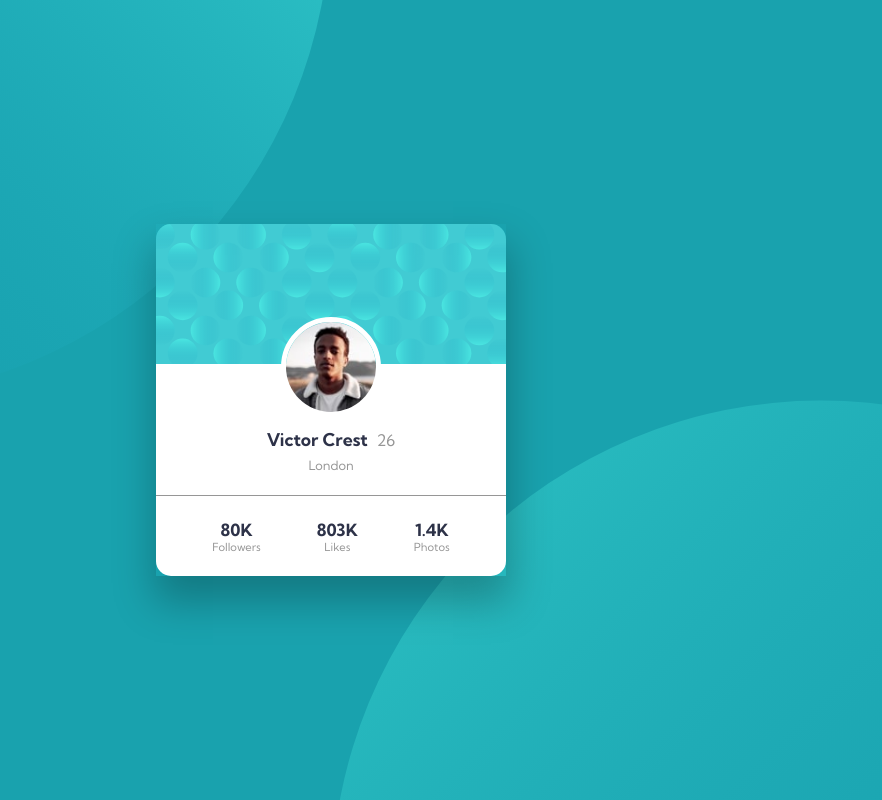
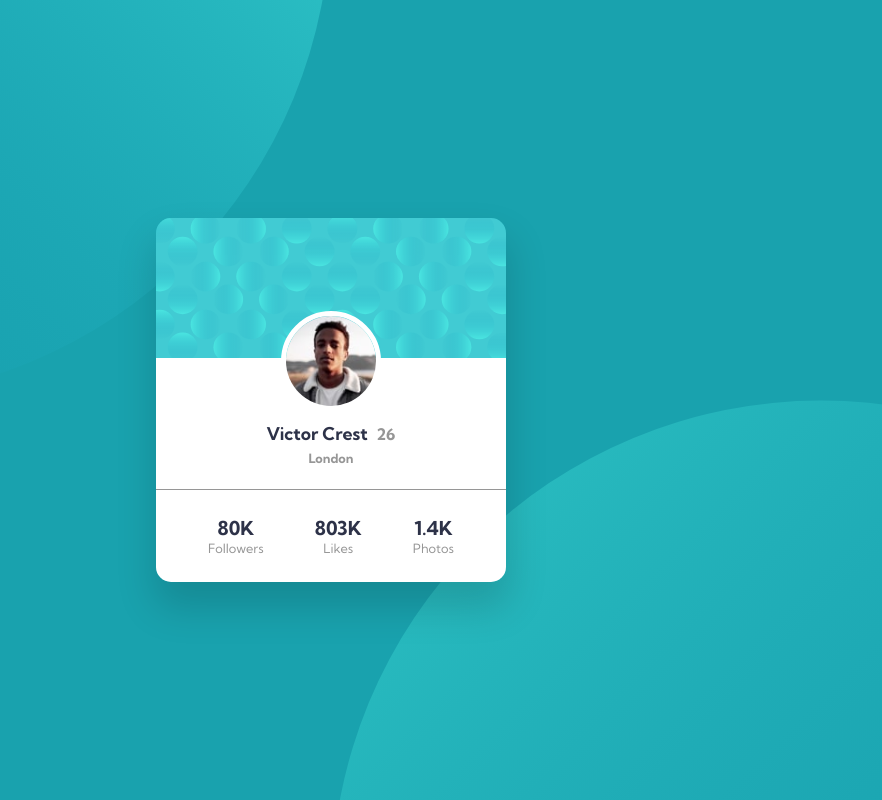
Before and after one commit to starzje/Sandbox_Card-practice, a plain HTML site: page index.html in a window 1280 px wide. Shown: the whole page, without its empty margins (309-1191 px from the left). Drawn offline with Linux system fonts and the light colour scheme.

Commit message:
quick fix

```diff
--- a/style.css
+++ b/style.css
@@ -64,13 +64,14 @@ body {
 
 .age {
  font-size: 1rem;
- font-weight: 400;
+ font-weight: 700;
  color: var(--Dark-gray)
 }
 
 .location {
  margin-top: -2em;
  padding-top: 0.2em;
+ font-weight: 700;
  color: var(--Dark-gray);
  font-size: 0.8rem;
  margin-bottom: -.5em;
@@ -82,8 +83,9 @@ body {
  width: 100%;
  display: flex;
  justify-content: center;
- gap: 5em;
- padding-bottom: 2em;
+ gap: 4em;
+ padding-bottom: 2.1em;
+ font-size: 0.8rem;
 }
 
 .stats div>h2 {
@@ -95,5 +97,6 @@ body {
 }
 
 .wrap {
- box-shadow: 1px 23px 38px 3px rgba(0, 0, 0, 0.25);
+ box-shadow: 1px 23px 38px 3px rgba(0, 0, 0, 0.15);
+ border-radius: 15px;
 }
```
